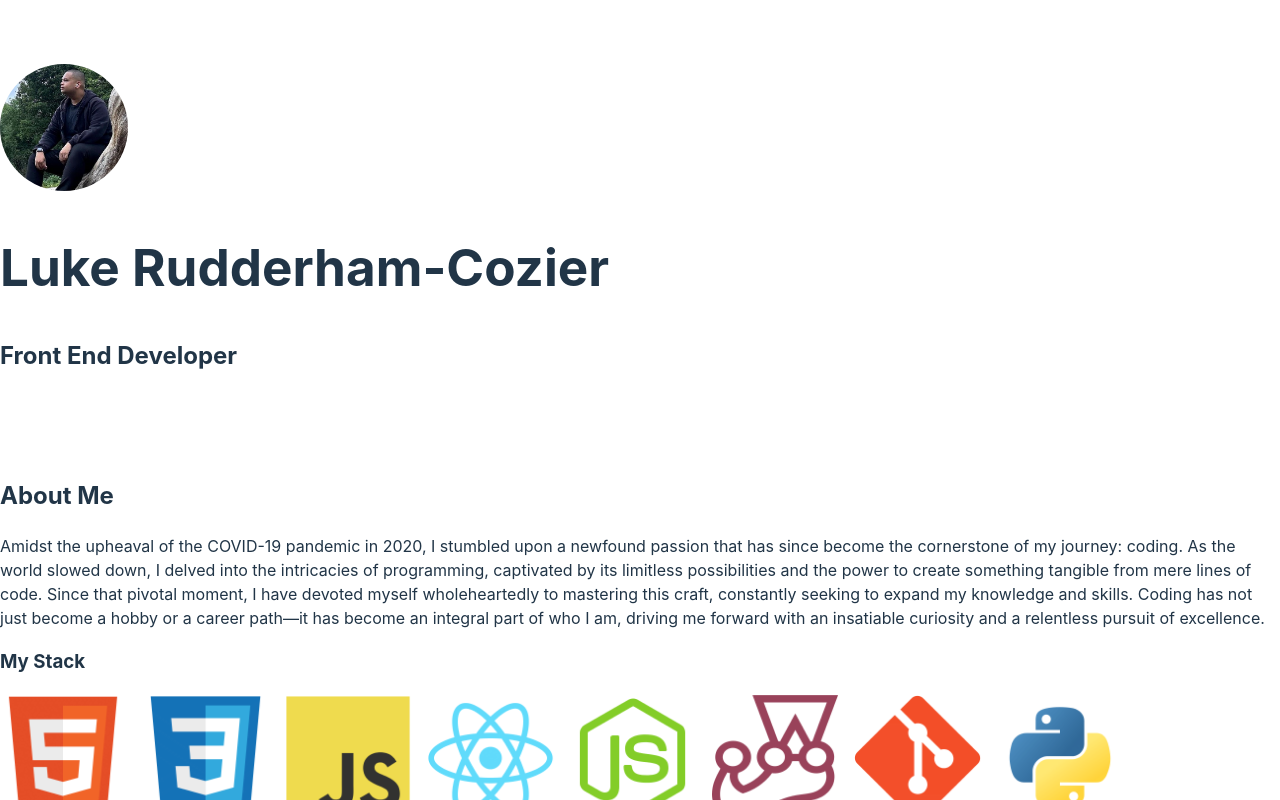
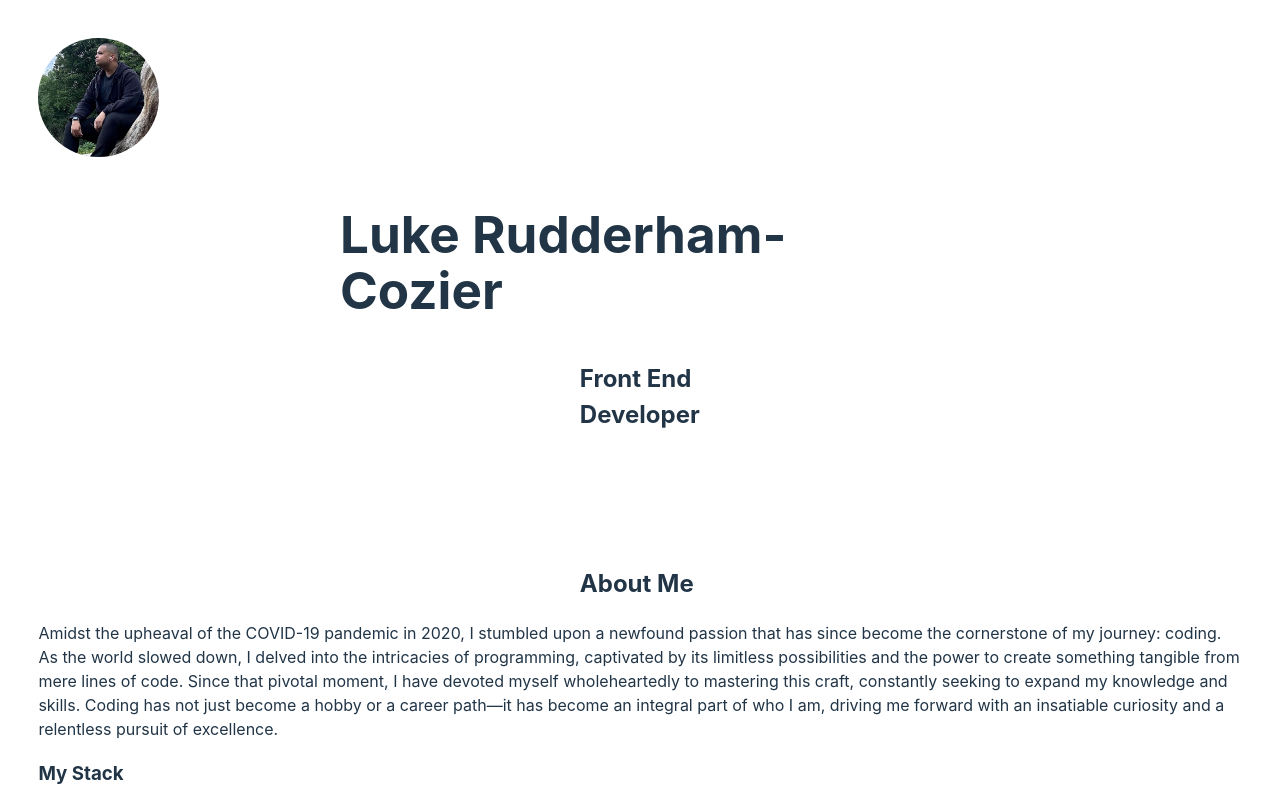
Before and after one commit to LRCozier/portfoliosite, a React (Vite) app in the folder LRCozierportfolio/: page / in a window 1280 px wide. Shown: the top 800 px of the page. Built offline with nearby package versions, Linux system fonts and the light colour scheme.

Commit message:
updated header.css

```diff
--- a/LRCozierportfolio/src/App.css
+++ b/LRCozierportfolio/src/App.css
@@ -14,6 +14,19 @@ body, html, #root {
     padding-top: 4rem;
     margin-left: auto;
     margin-right: auto;
+    padding: 3%;
+}
+
+h1{
+  margin-left: auto;
+  margin-right: auto;
+  width: 600px;
+}
+
+h2{
+  margin-left: auto;
+  margin-right: auto;
+  width: 10%;
 }
 
 .skills-image-container {
@@ -48,6 +61,8 @@ body, html, #root {
   height: 10%;
   width: 10%;
   border-radius: 50%;
+  margin-left: auto;
+  margin-right: auto;
 }
 /*START - CONTACT FORM CSS */
 form {
--- a/LRCozierportfolio/src/Components/Header/header.css
+++ b/LRCozierportfolio/src/Components/Header/header.css
@@ -17,7 +17,6 @@
   display: flex;
   list-style: none;
   margin-left: auto;
-  padding: 5%;
 }
 
 .nav ul {
```
